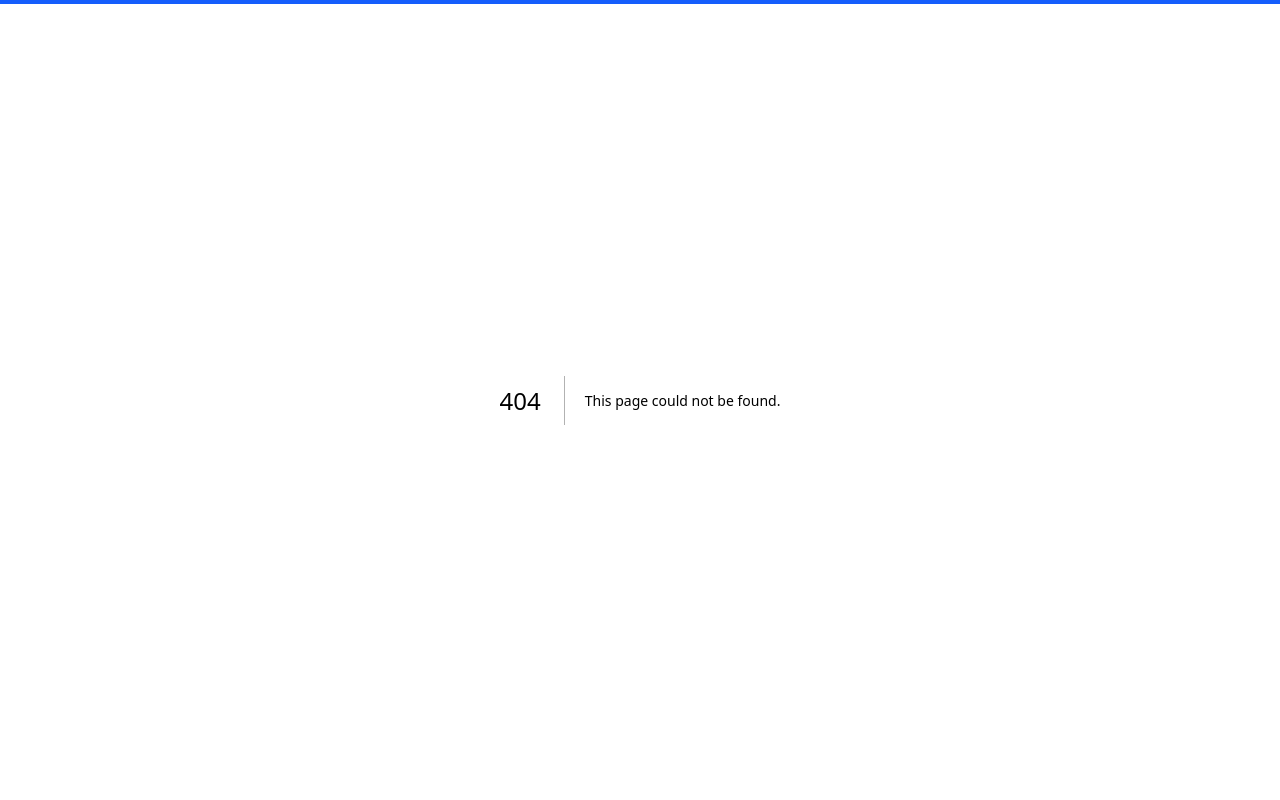
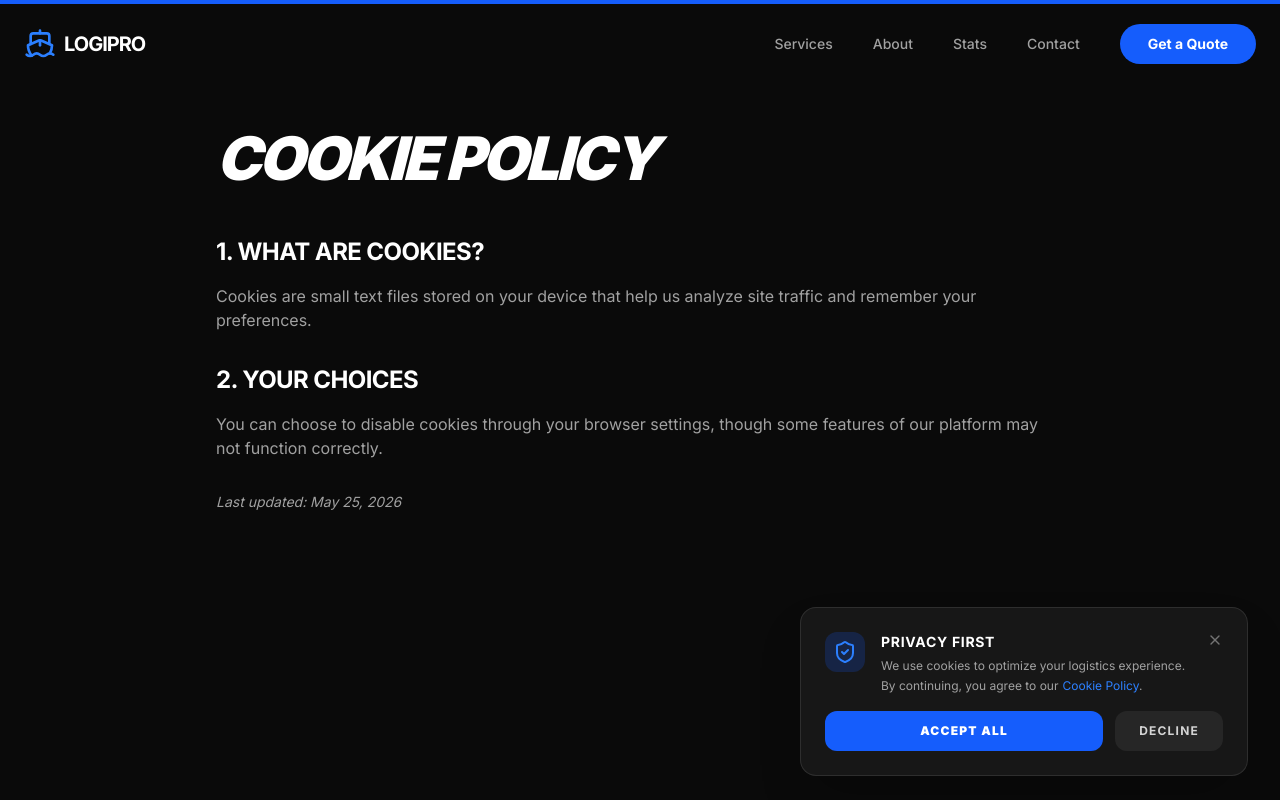
Before and after one commit to cloudmenson/vadim-repa, a Next.js app: page /cookies in a window 1280 px wide. Before the commit this address had no page. Shown: the top 800 px of the page. Built offline with nearby package versions, Linux system fonts and the light colour scheme.

Commit message:
feat: add legal pages for Cookies, Privacy, and Terms with corresponding layouts and cookie consent banner

```diff
--- /dev/null
+++ b/src/app/cookies/page.tsx
@@ -0,0 +1,29 @@
+import { LegalLayout } from "@/components/ui/legal/LegalLayout";
+import { Header } from "@/components/layout/Header";
+import { Footer } from "@/components/layout/Footer";
+
+export default function CookiesPage() {
+  return (
+    <>
+      <Header />
+      <LegalLayout title="Cookie Policy">
+        <section className="space-y-4">
+          <h2 className="text-2xl font-bold text-white uppercase tracking-tight">1. What are Cookies?</h2>
+          <p>
+            Cookies are small text files stored on your device that help us analyze site traffic
+            and remember your preferences.
+          </p>
+        </section>
+        <section className="space-y-4">
+          <h2 className="text-2xl font-bold text-white uppercase tracking-tight">2. Your Choices</h2>
+          <p>
+            You can choose to disable cookies through your browser settings, though some features
+            of our platform may not function correctly.
+          </p>
+        </section>
+        <p className="text-sm italic">Last updated: May 25, 2026</p>
+      </LegalLayout>
+      <Footer />
+    </>
+  );
+}
--- a/src/app/layout.tsx
+++ b/src/app/layout.tsx
@@ -3,6 +3,7 @@ import { Inter } from "next/font/google";
 import "./globals.css";
 import { cn } from "@/lib/utils";
 import { ScrollProgress } from "@/components/ui/ScrollProgress";
+import { CookieBanner } from "@/components/ui/CookieBanner";
 
 const inter = Inter({ subsets: ["latin", "cyrillic"] });
 
@@ -65,6 +66,7 @@ export default function RootLayout({
         )}
       >
         <ScrollProgress />
+        <CookieBanner />
         {children}
       </body>
     </html>
--- /dev/null
+++ b/src/app/privacy/page.tsx
@@ -0,0 +1,29 @@
+import { LegalLayout } from "@/components/ui/legal/LegalLayout";
+import { Header } from "@/components/layout/Header";
+import { Footer } from "@/components/layout/Footer";
+
+export default function PrivacyPage() {
+  return (
+    <>
+      <Header />
+      <LegalLayout title="Privacy Policy">
+        <section className="space-y-4">
+          <h2 className="text-2xl font-bold text-white uppercase tracking-tight">1. Information We Collect</h2>
+          <p>
+            We collect information you provide directly to us, such as when you request a quote or contact us for support.
+            This may include your name, email address, and company details.
+          </p>
+        </section>
+        <section className="space-y-4">
+          <h2 className="text-2xl font-bold text-white uppercase tracking-tight">2. How We Use Information</h2>
+          <p>
+            We use the information we collect to provide, maintain, and improve our logistics services,
+            as well as to communicate with you about your shipments.
+          </p>
+        </section>
+        <p className="text-sm italic">Last updated: May 25, 2026</p>
+      </LegalLayout>
+      <Footer />
+    </>
+  );
+}
--- /dev/null
+++ b/src/app/terms/page.tsx
@@ -0,0 +1,29 @@
+import { LegalLayout } from "@/components/ui/legal/LegalLayout";
+import { Header } from "@/components/layout/Header";
+import { Footer } from "@/components/layout/Footer";
+
+export default function TermsPage() {
+  return (
+    <>
+      <Header />
+      <LegalLayout title="Terms of Service">
+        <section className="space-y-4">
+          <h2 className="text-2xl font-bold text-white uppercase tracking-tight">1. Acceptance of Terms</h2>
+          <p>
+            By accessing or using LogiPro services, you agree to be bound by these Terms of Service
+            and all applicable laws and regulations.
+          </p>
+        </section>
+        <section className="space-y-4">
+          <h2 className="text-2xl font-bold text-white uppercase tracking-tight">2. Service Provision</h2>
+          <p>
+            We reserve the right to modify or discontinue any part of our logistics network
+            without prior notice to ensure optimal performance.
+          </p>
+        </section>
+        <p className="text-sm italic">Last updated: May 25, 2026</p>
+      </LegalLayout>
+      <Footer />
+    </>
+  );
+}
--- a/src/components/layout/Footer.tsx
+++ b/src/components/layout/Footer.tsx
@@ -98,9 +98,9 @@ export function Footer() {
           <div className="flex flex-col md:flex-row items-center gap-8 text-xs font-bold uppercase tracking-widest text-neutral-500">
             <p>© 2026 Logistics Pro Inc.</p>
             <div className="flex gap-8">
-              <Link href="#" className="hover:text-white transition-colors">Privacy</Link>
-              <Link href="#" className="hover:text-white transition-colors">Terms</Link>
-              <Link href="#" className="hover:text-white transition-colors">Cookies</Link>
+              <Link href="/privacy" className="hover:text-white transition-colors">Privacy</Link>
+              <Link href="/terms" className="hover:text-white transition-colors">Terms</Link>
+              <Link href="/cookies" className="hover:text-white transition-colors">Cookies</Link>
             </div>
           </div>
         </div>
--- /dev/null
+++ b/src/components/ui/CookieBanner.tsx
@@ -0,0 +1,68 @@
+"use client";
+
+import { useState, useEffect } from "react";
+import { motion, AnimatePresence } from "framer-motion";
+import { ShieldCheck, X } from "lucide-react";
+import Link from "next/link";
+
+export function CookieBanner() {
+  const [isVisible, setIsVisible] = useState(false);
+
+  useEffect(() => {
+    const consent = localStorage.getItem("cookie-consent");
+    if (!consent) {
+      const timer = setTimeout(() => setIsVisible(true), 2000);
+      return () => clearTimeout(timer);
+    }
+  }, []);
+
+  const accept = () => {
+    localStorage.setItem("cookie-consent", "true");
+    setIsVisible(false);
+  };
+
+  return (
+    <AnimatePresence>
+      {isVisible && (
+        <motion.div
+          initial={{ opacity: 0, y: 50, scale: 0.9 }}
+          animate={{ opacity: 1, y: 0, scale: 1 }}
+          exit={{ opacity: 0, y: 50, scale: 0.9 }}
+          className="fixed bottom-6 left-6 right-6 z-[100] md:left-auto md:right-8 md:max-w-md"
+        >
+          <div className="bg-neutral-900 border border-white/10 rounded-2xl p-6 shadow-2xl backdrop-blur-xl">
+            <div className="flex items-start gap-4 mb-4">
+              <div className="h-10 w-10 rounded-xl bg-blue-600/20 flex items-center justify-center shrink-0">
+                <ShieldCheck className="h-6 w-6 text-blue-500" />
+              </div>
+              <div className="flex-1">
+                <h3 className="text-white font-bold uppercase tracking-wider text-sm mb-1">Privacy First</h3>
+                <p className="text-neutral-400 text-xs leading-relaxed">
+                  We use cookies to optimize your logistics experience. By continuing, you agree to our
+                  <Link href="/cookies" className="text-blue-500 hover:underline ml-1">Cookie Policy</Link>.
+                </p>
+              </div>
+              <button onClick={() => setIsVisible(false)} className="text-neutral-500 hover:text-white transition-colors">
+                <X className="h-4 w-4" />
+              </button>
+            </div>
+            <div className="flex gap-3">
+              <button
+                onClick={accept}
+                className="flex-1 bg-blue-600 hover:bg-blue-500 text-white text-xs font-black uppercase tracking-widest py-3 rounded-xl transition-all cursor-pointer"
+              >
+                Accept All
+              </button>
+              <button
+                onClick={() => setIsVisible(false)}
+                className="px-6 bg-neutral-800 hover:bg-neutral-700 text-neutral-300 text-xs font-bold uppercase tracking-widest py-3 rounded-xl transition-all cursor-pointer"
+              >
+                Decline
+              </button>
+            </div>
+          </div>
+        </motion.div>
+      )}
+    </AnimatePresence>
+  );
+}
--- /dev/null
+++ b/src/components/ui/legal/LegalLayout.tsx
@@ -0,0 +1,24 @@
+"use client";
+
+import { motion } from "framer-motion";
+
+export function LegalLayout({ title, children }: { title: string; children: React.ReactNode }) {
+  return (
+    <main className="min-h-screen bg-neutral-950 pt-32 pb-20">
+      <div className="container mx-auto px-6 max-w-4xl">
+        <motion.div
+          initial={{ opacity: 0, y: 20 }}
+          animate={{ opacity: 1, y: 0 }}
+          transition={{ duration: 0.5 }}
+        >
+          <h1 className="text-4xl md:text-6xl font-black tracking-tighter text-white mb-12 uppercase italic">
+            {title}
+          </h1>
+          <div className="prose prose-invert prose-neutral max-w-none space-y-8 text-neutral-400">
+            {children}
+          </div>
+        </motion.div>
+      </div>
+    </main>
+  );
+}
```
